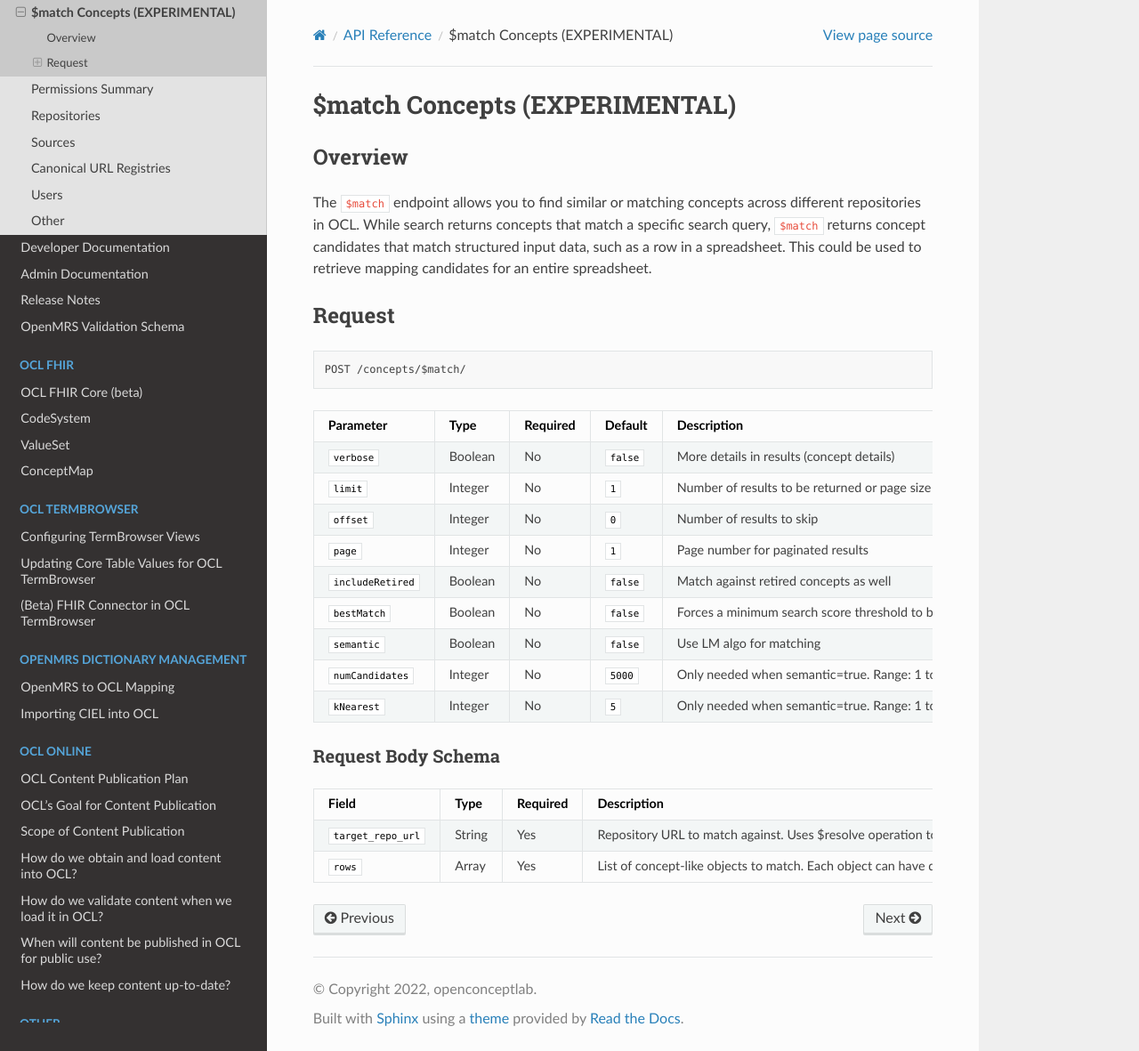
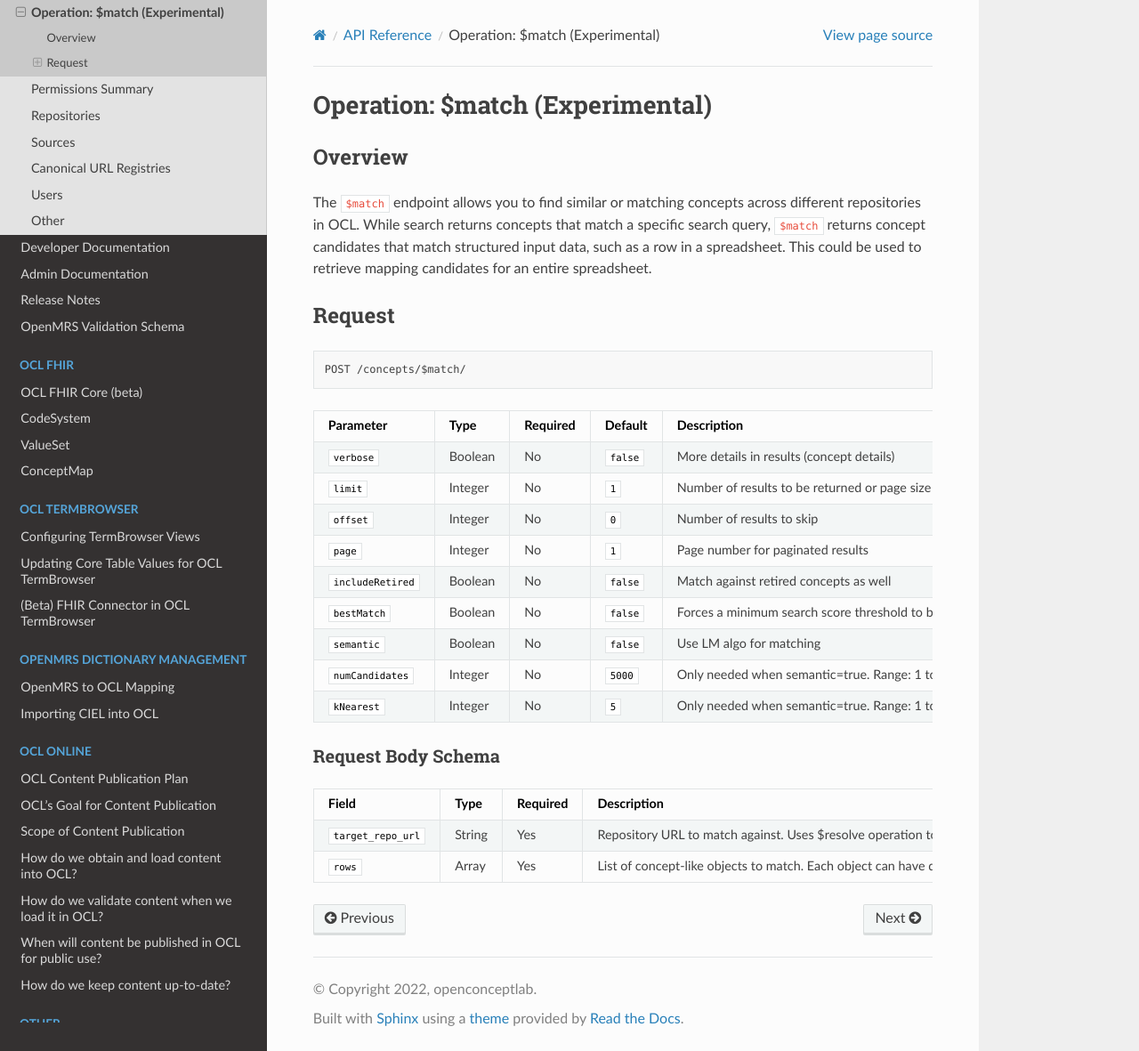
Before and after one commit to OpenConceptLab/ocl-docs, a Sphinx documentation site: the page built from docs/source/oclapi/apireference/match.md, in a window 1280 px wide and 1181 px high. Shown: the whole window at 89% size. Built offline with Sphinx 7.4.7 and the Read the Docs theme 3.1.0, drawn with Linux system fonts in a browser that asks for light colours.

Commit message:
Fixed $match header

```diff
--- a/docs/source/oclapi/apireference/match.md
+++ b/docs/source/oclapi/apireference/match.md
@@ -1,4 +1,4 @@
-# $match Concepts (EXPERIMENTAL)
+# Operation: $match (Experimental)
 
 ## Overview
 
```
